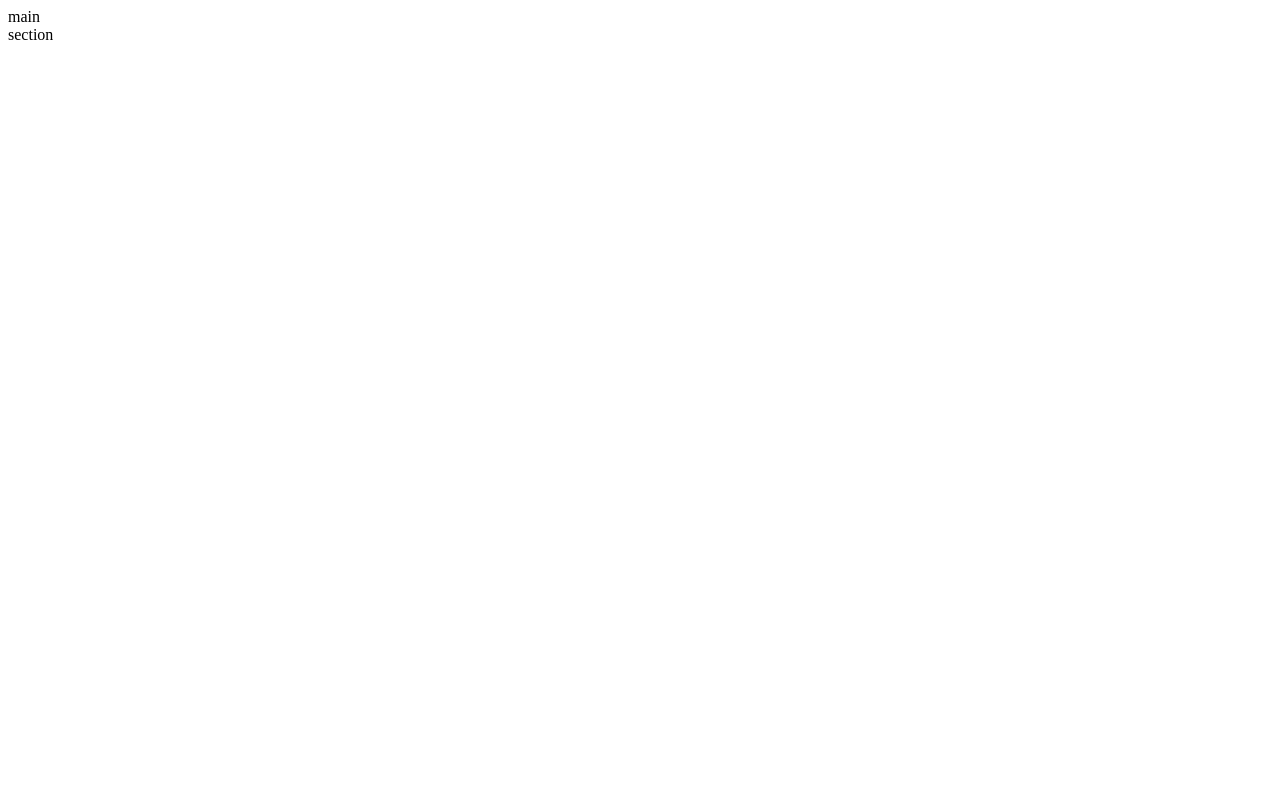
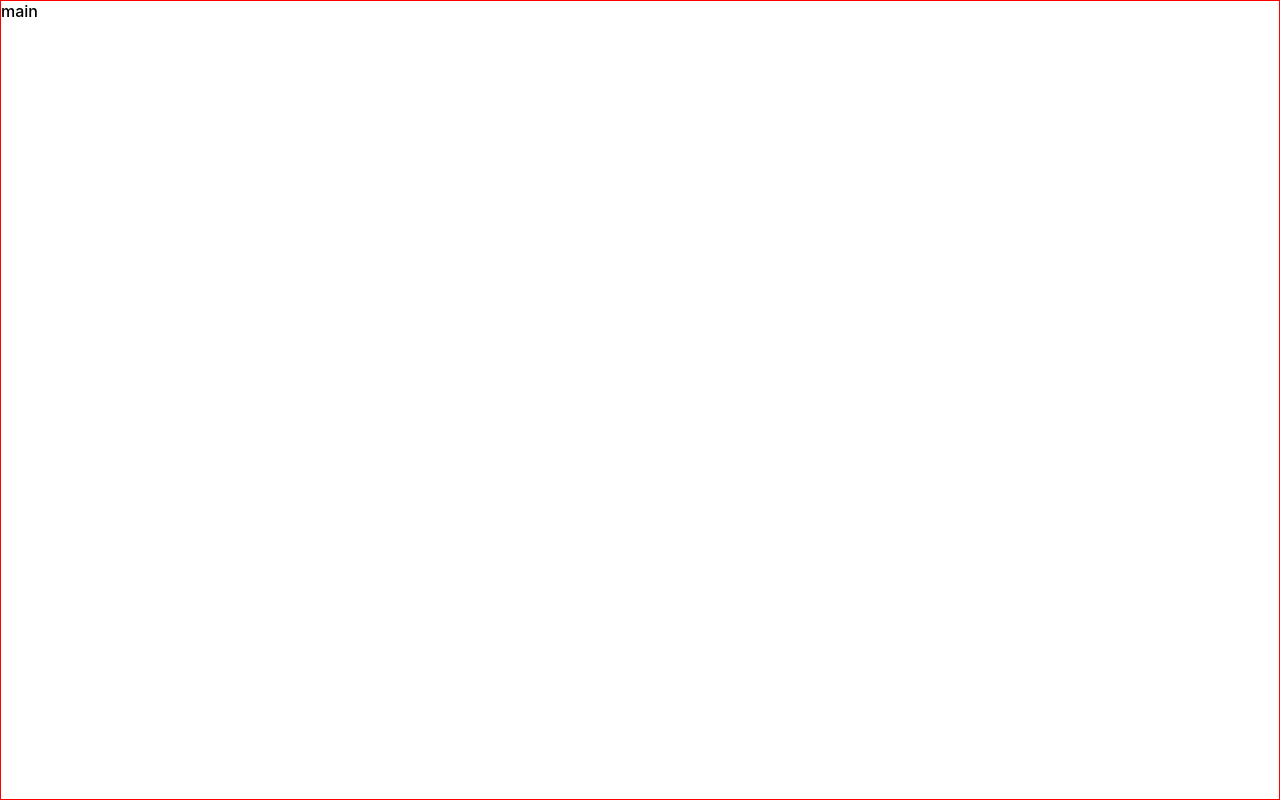
Before and after one commit to sudo-stanly/Portfolio, a React (Vite) app: page / in a window 1280 px wide. Built offline with nearby package versions, Linux system fonts and the light colour scheme.

Commit message:
fixing styles

```diff
--- a/src/index.css
+++ b/src/index.css
@@ -1,6 +1,42 @@
 :root {
-  --black: #000000;
-  --white: #FFFFFF;
-  --primary_red: #EF3054;
-  --secondary_red: #AD0003;
+  --primary-color: #FFFFFF;
+  --secondary-color: #d23331;
+  --success: #0CCE6B;
+  --warning: #F8C537;
+  --error: #ED254E;
+  --light-grey: #312F2F;
+  --mid-grey: #22181C;
+  --dark-grey: #0C0C0C;
+  --dark: #000000;
+  --shadow: 0px 2px 6px 0px rgba(136, 136, 136, 0.331);
+}
+
+*, *::before, *::after {
+  margin: 0;
+  padding: 0;
+  font-family: Inter;
+  font-weight: 500;
+  box-sizing: border-box;
+  font-family: "istokweb-regular", "Inter";
+}
+
+html, body, #root {
+  min-height: 100%;
+  min-height: 100dvh;
+}
+
+body, #root {
+  display: flex;
+  flex-direction: column;
+  min-height: 100vh;
+  min-height: 100dvh;
+  background-color: var(--white-color);
+}
+
+main {
+  width: 100%;
+  display: flex;
+  flex-direction: column;
+  flex-grow: 1;
+  border: 1px solid red;
 }/*# sourceMappingURL=index.css.map */
--- a/src/index.scss
+++ b/src/index.scss
@@ -1,6 +1,46 @@
 :root{
-    --black: #000000;
-    --white: #FFFFFF;
-    --primary_red: #EF3054;
-    --secondary_red: #AD0003;
+    --primary-color: #FFFFFF;
+    --secondary-color: #d23331;
+
+    --success: #0CCE6B;
+    --warning: #F8C537;
+    --error: #ED254E;
+
+    --light-grey: #312F2F;
+    --mid-grey: #22181C;
+    --dark-grey: #0C0C0C;
+    --dark: #000000;
+
+    --shadow: 0px 2px 6px 0px rgba(136, 136, 136, 0.331);
 }
+
+*, *::before, *::after{
+    margin: 0;
+    padding: 0;
+    font-family: Inter;
+    font-weight: 500;
+    box-sizing: border-box;
+    font-family: "istokweb-regular","Inter";
+}
+html, body, #root{
+    min-height: 100%;
+    min-height: 100dvh;
+}
+    body, #root{
+        display: flex;
+        flex-direction: column;
+        min-height: 100vh;
+        min-height: 100dvh;
+        background-color: var(--white-color);
+    }
+
+
+
+main{
+    width: 100%;
+    display: flex;
+    flex-direction: column;
+    flex-grow: 1;
+
+    border: 1px solid red;
+}
--- a/src/pages/index.jsx
+++ b/src/pages/index.jsx
@@ -2,12 +2,17 @@
 export default function IndexPage(){
     return(<>
 
+
+
         <main>
             main
-            <section>
+
+            {/* <section>
                 section
-            </section>
+            </section> */}
         </main>
+
+
 
     </>);
 }
```
Also changed, not shown: 1 other file (tests, documents, lock files or other folders).
